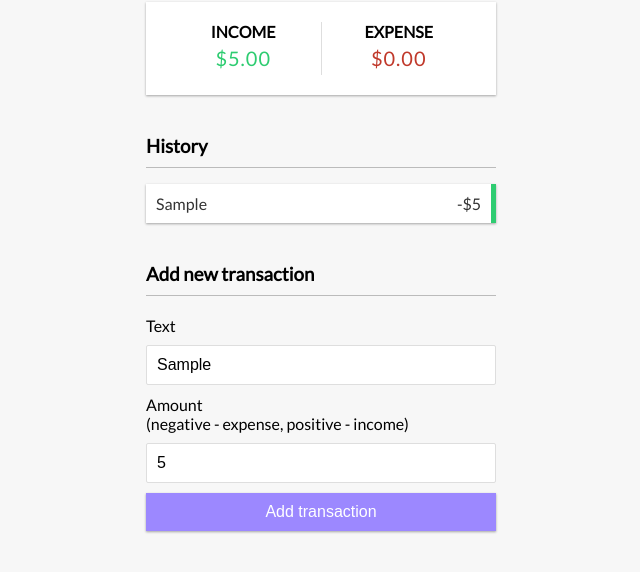
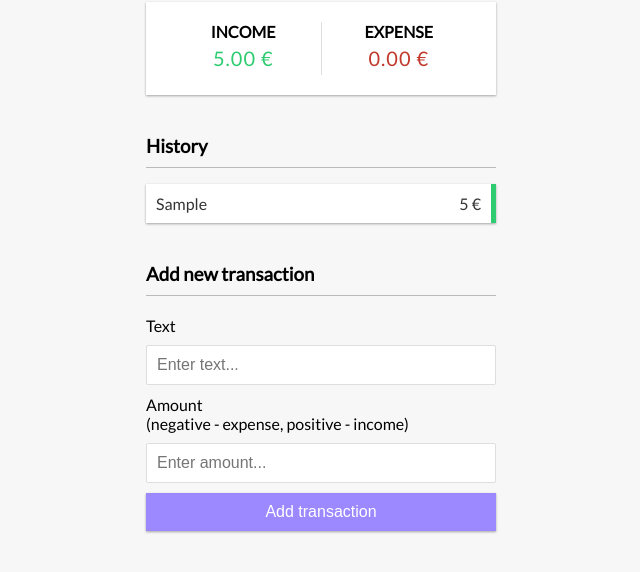
Before and after one commit to jorditosa/PEC2, a website built with Vite: page PEC2_Ej2/Ejer2-2-expense-tracker/index.html in a window 1280 px wide. Both pictures are taken after typing "Sample", "5" into the empty fields and a click on the button "Add transaction". Shown: the part 192-764 px from the top of the page, without its empty margins (319-959 px from the left). Built offline with nearby package versions, Linux system fonts and the light colour scheme.

Commit message:
añadida validacion

```diff
--- a/PEC2_Ej2/Ejer2-2-expense-tracker/controllers/expense.controller.js
+++ b/PEC2_Ej2/Ejer2-2-expense-tracker/controllers/expense.controller.js
@@ -40,9 +40,20 @@ class ExpenseController {
         this.displayExpenses(); // Llamamos al método para mostrar las expenses al iniciar la aplicación
         this.view.form.addEventListener("submit", (e) => {
             e.preventDefault();
+
+            // Validaciones
+            if (this.view.expenseText === "" || this.view.expenseAmount === "") {
+                alert("Por favor, introduzca un concepto");
+                return;
+            }
+
             this.addExpense(this.view.expenseText, this.view.expenseAmount);
             this.displayExpenses();
             this.displayBalance();
+
+            // Eliminar input values
+            this.view.text.value = "";
+            this.view.amount.value = "";
         });
 
         this.view.expenseList.addEventListener("click", (e) => {
--- a/PEC2_Ej2/Ejer2-2-expense-tracker/views/expense.views.js
+++ b/PEC2_Ej2/Ejer2-2-expense-tracker/views/expense.views.js
@@ -33,7 +33,7 @@ class ExpenseViews {
         const expenseList = expenses.map((expense, i) => {
             const expenseItem = this.createElement("li", expense.amount < 0 ? "minus" : "plus");
             expenseItem.innerHTML = `
-            ${expense.text} <span>-$${expense.amount}</span> <button class="delete-btn" onclick="app.removeExpense(${i})">x</button>
+            ${expense.text} <span>${expense.amount} €</span> <button class="delete-btn" onclick="app.removeExpense(${i})">X</button>
             `;
             return expenseItem;
         });
@@ -54,9 +54,9 @@ class ExpenseViews {
           -1
         ).toFixed(2);
 
-        this.balance.innerText = `$${total}`;
-        this.moneyPlus.innerText = `$${income}`;
-        this.moneyMinus.innerText = `$${expense}`;
+        this.balance.innerText = `${total} €`;
+        this.moneyPlus.innerText = `${income} €`;
+        this.moneyMinus.innerText = `${expense} €`;
       }
 
 }
```
Also changed, not shown: PEC2_Ej2/Ejer2-2-expense-tracker/index.html (+0 -3 lines).
